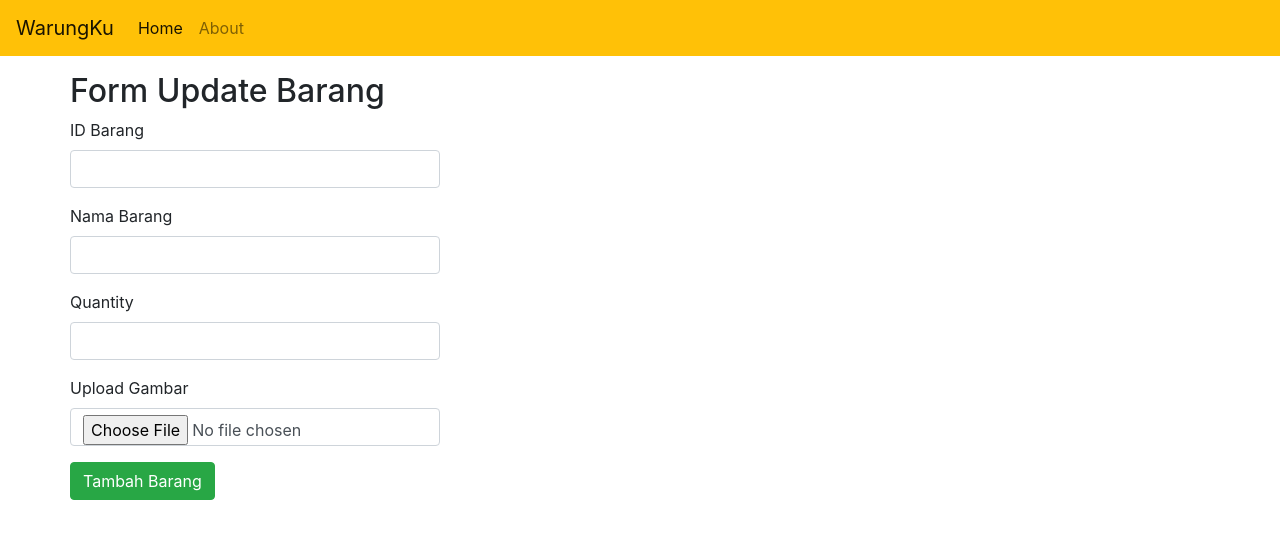
After one commit to rzkybagaskara/ci4_sismul, a CodeIgniter 4 app: the page made by app/Views/updateBarang.php in a window 1280 px wide. The commit adds this page. Shown: the top 539 px of the page. Run offline with PHP 8.4 and a stand-in for CodeIgniter, Linux system fonts and the light colour scheme; the template is opened without the code that fills it, so the values that code supplies are empty; some libraries are stand-ins or nearby versions.

Commit message:
add updateBarang views and method

```diff
--- a/app/Config/Routes.php
+++ b/app/Config/Routes.php
@@ -9,4 +9,5 @@ $routes->get('/', 'Home::index');
 $routes->get('/addBarang', 'Home::addBarang');
 $routes->post('/addBarang', 'Home::addBarang');
 $routes->delete('/deleteBarang/(:any)', 'Home::deleteBarang/$1');
+$routes->add('/updateBarang/(:any)', 'Home::updateBarang/$1');
 $routes->get('/about', 'Home::about');
--- a/app/Models/M_home.php
+++ b/app/Models/M_home.php
@@ -28,7 +28,7 @@ class M_Home extends Model {
     }
 
     public function updateProduct($id, $data) {
-        return $this->update($id, $data);
+        return $this->where('id_barang', $id)->update($data);
     }
 
 
--- /dev/null
+++ b/app/Views/updateBarang.php
@@ -0,0 +1,31 @@
+<?php include('header.php') ?>
+
+<div class="container mt-3">
+    <div class="row">
+        <div class="col-xs-6">
+            <h2>Form Update Barang</h2>
+
+            <!-- Fix input type, name, and id to it's respective label name -->
+            <form action="<?= base_url('updateBarang') ?>" method="put" enctype="multipart/form-data">
+                <div class="mb-3">
+                    <label class="form-label">ID Barang</label>
+                    <input type="number" class="form-control" name="id_barang" required>
+                </div>
+                <div class="mb-3">
+                    <label class="form-label">Nama Barang</label>
+                    <input type="text" class="form-control" name="nama_barang" required>
+                </div>
+                <div class="mb-3">
+                    <label class="form-label">Quantity</label>
+                    <input type="text" class="form-control" name="quantity" required>
+                </div>
+                <div class="mb-3">
+                    <label for="gambar_barang" class="form-label">Upload Gambar</label>
+                    <input type="file" class="form-control" id="gambar_barang" name="gambar_barang">
+                </div>
+                <button type="submit" class="btn btn-success">Tambah Barang</button>
+            </form>
+
+        </div>
+    </div>
+</div>
```
Also changed, not shown: app/Controllers/Home.php (+35 -1 lines), app/Views/main.php (+10 -5 lines).
